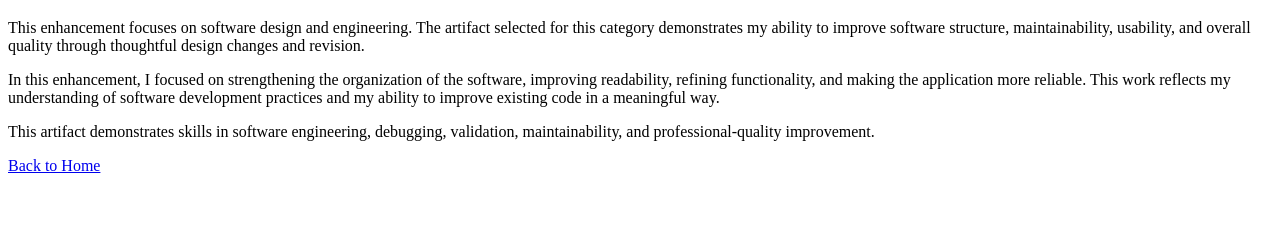
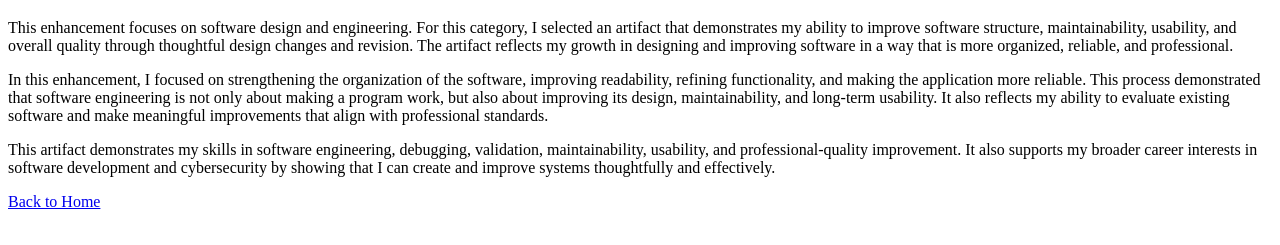
Before and after one commit to yosief4545/yosephkasie.github.io, a plain HTML site: page enhancement-one.html in a window 1280 px wide. Shown: the part 61-306 px from the top of the page. Drawn offline with Linux system fonts and the light colour scheme.

Commit message:
Enhance content for software design and engineering
Expanded on the description of the enhancement to highlight the growth in software design and engineering skills.

```diff
--- a/enhancement-one.html
+++ b/enhancement-one.html
@@ -9,21 +9,27 @@
   <h1>Enhancement One: Software Design and Engineering</h1>
 
   <p>
-    This enhancement focuses on software design and engineering. The artifact selected for
-    this category demonstrates my ability to improve software structure, maintainability,
-    usability, and overall quality through thoughtful design changes and revision.
+    This enhancement focuses on software design and engineering. For this category, I selected
+    an artifact that demonstrates my ability to improve software structure, maintainability,
+    usability, and overall quality through thoughtful design changes and revision. The artifact
+    reflects my growth in designing and improving software in a way that is more organized,
+    reliable, and professional.
   </p>
 
   <p>
-    In this enhancement, I focused on strengthening the organization of the software,
-    improving readability, refining functionality, and making the application more reliable.
-    This work reflects my understanding of software development practices and my ability
-    to improve existing code in a meaningful way.
+    In this enhancement, I focused on strengthening the organization of the software, improving
+    readability, refining functionality, and making the application more reliable. This process
+    demonstrated that software engineering is not only about making a program work, but also
+    about improving its design, maintainability, and long-term usability. It also reflects my
+    ability to evaluate existing software and make meaningful improvements that align with
+    professional standards.
   </p>
 
   <p>
-    This artifact demonstrates skills in software engineering, debugging, validation,
-    maintainability, and professional-quality improvement.
+    This artifact demonstrates my skills in software engineering, debugging, validation,
+    maintainability, usability, and professional-quality improvement. It also supports my
+    broader career interests in software development and cybersecurity by showing that I can
+    create and improve systems thoughtfully and effectively.
   </p>
 
   <p><a href="index.html">Back to Home</a></p>
```
